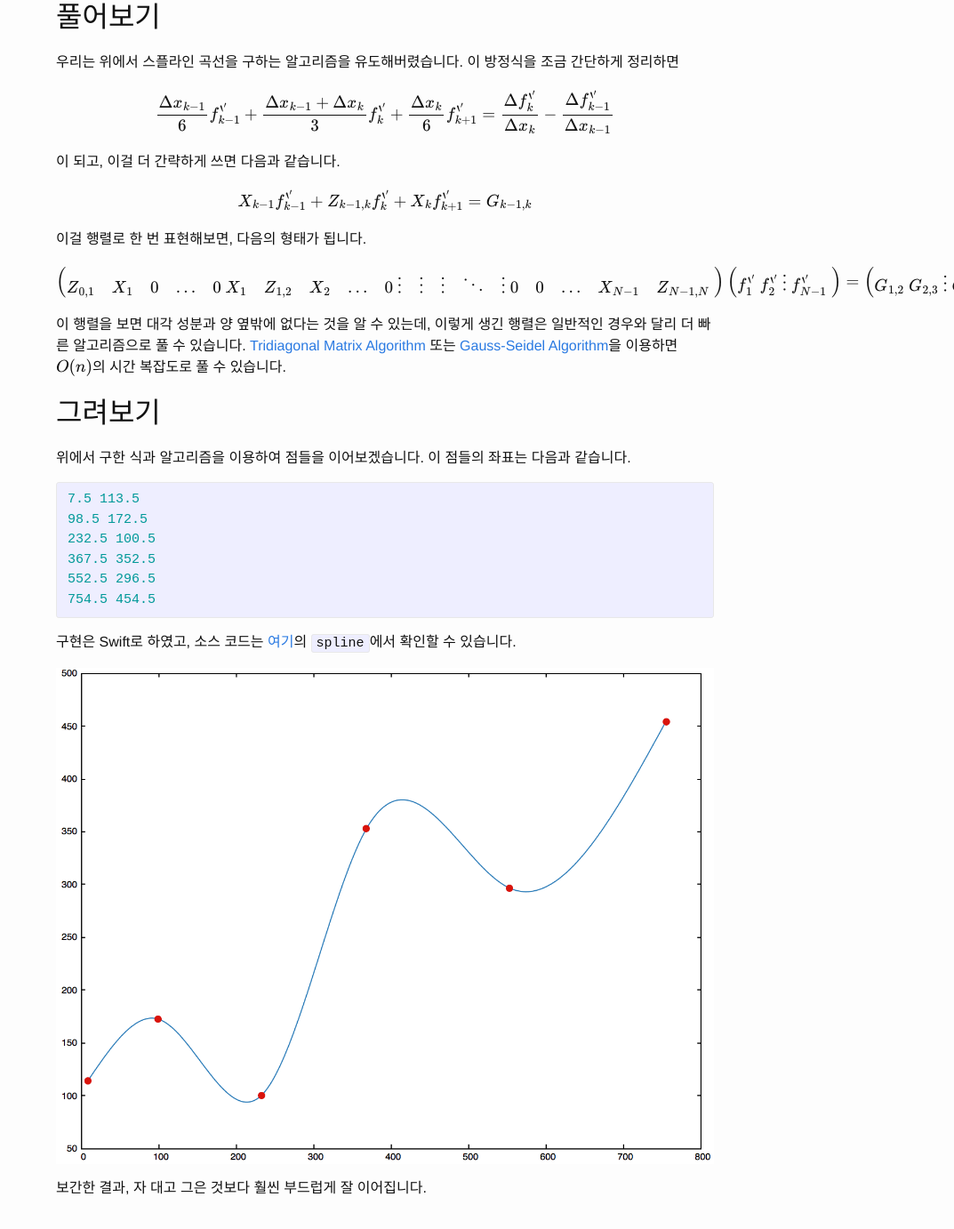
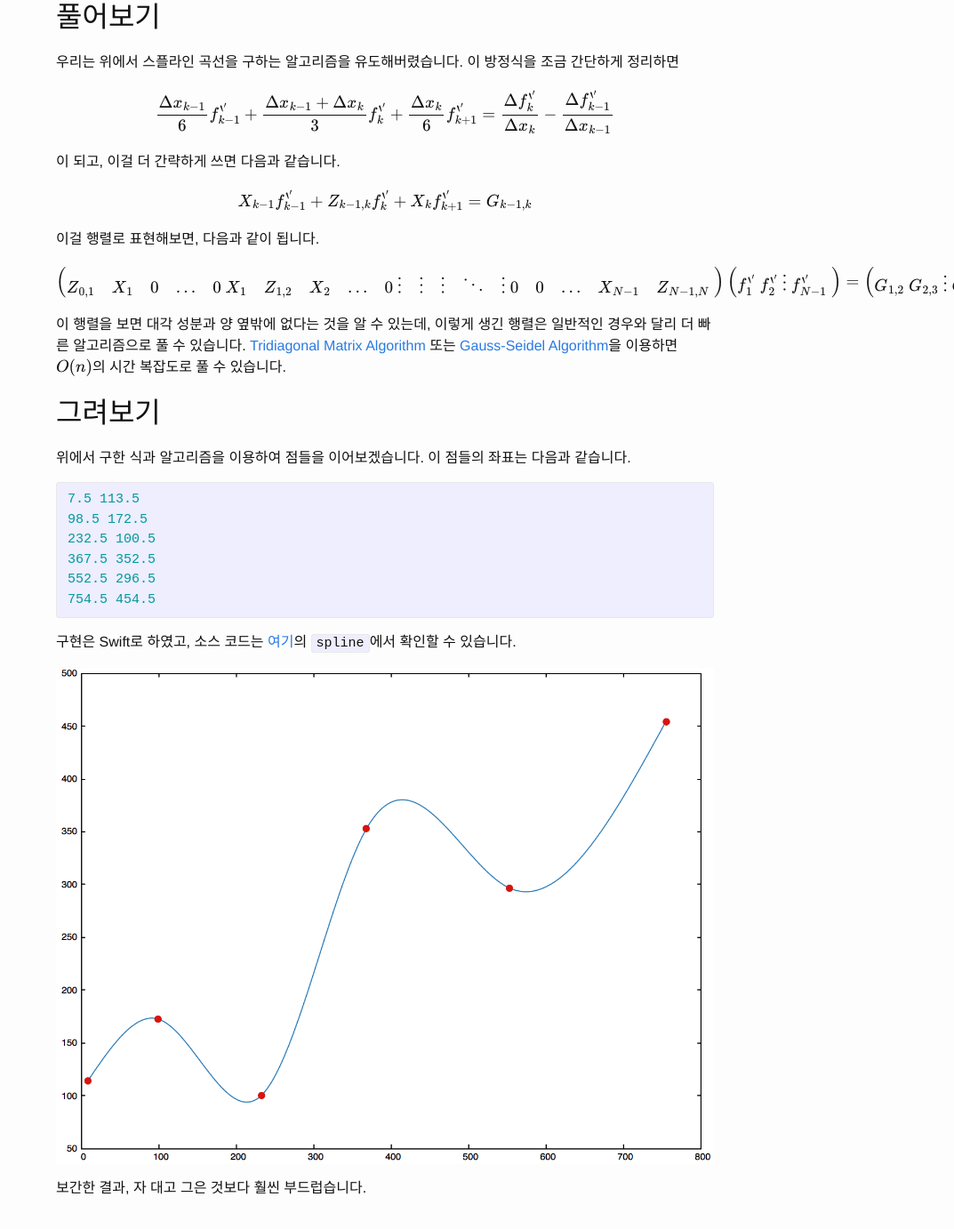
Before and after one commit to helloworldpark/helloworldpark.github.com, a Jekyll site: the page built from _posts/2016-12-18-Spline.md, in a window 1280 px wide and 1400 px high, scrolled down 2472 px. Shown: the top 1382 px of the window at 89% size, without its empty margins (207-1280 px from the left). Built offline with Jekyll 4.4.1, drawn with Linux system fonts in a browser that asks for light colours; formulas are drawn with MathJax 3; comment, search, counter and statistics services are not loaded.

Commit message:
표현 수정

```diff
--- a/_posts/2016-12-18-Spline.md
+++ b/_posts/2016-12-18-Spline.md
@@ -72,7 +72,7 @@ F_{k}{''} (x_{k+1}) &= f_{k+1}^{''} \\\
 X_{k-1} f_{k-1}^{''} + Z_{k-1,k} f_{k}^{''} + X_{k} f_{k+1}^{''} = G_{k-1,k}
 \end{align}
 
-이걸 행렬로 한 번 표현해보면, 다음의 형태가 됩니다.
+이걸 행렬로 표현해보면, 다음과 같이 됩니다.
 \\\[\left(
 \begin{array}
 \delta Z_{0,1} & X_{1} & 0 & ... & 0 \\\
@@ -111,4 +111,4 @@ G_{N-1,N} \\\
 <p align="center">
 <img src="/images/2017-02-04-interpolated.png"><br>
 </p>
-보간한 결과, 자 대고 그은 것보다 훨씬 부드럽게 잘 이어집니다.
+보간한 결과, 자 대고 그은 것보다 훨씬 부드럽습니다.
```
